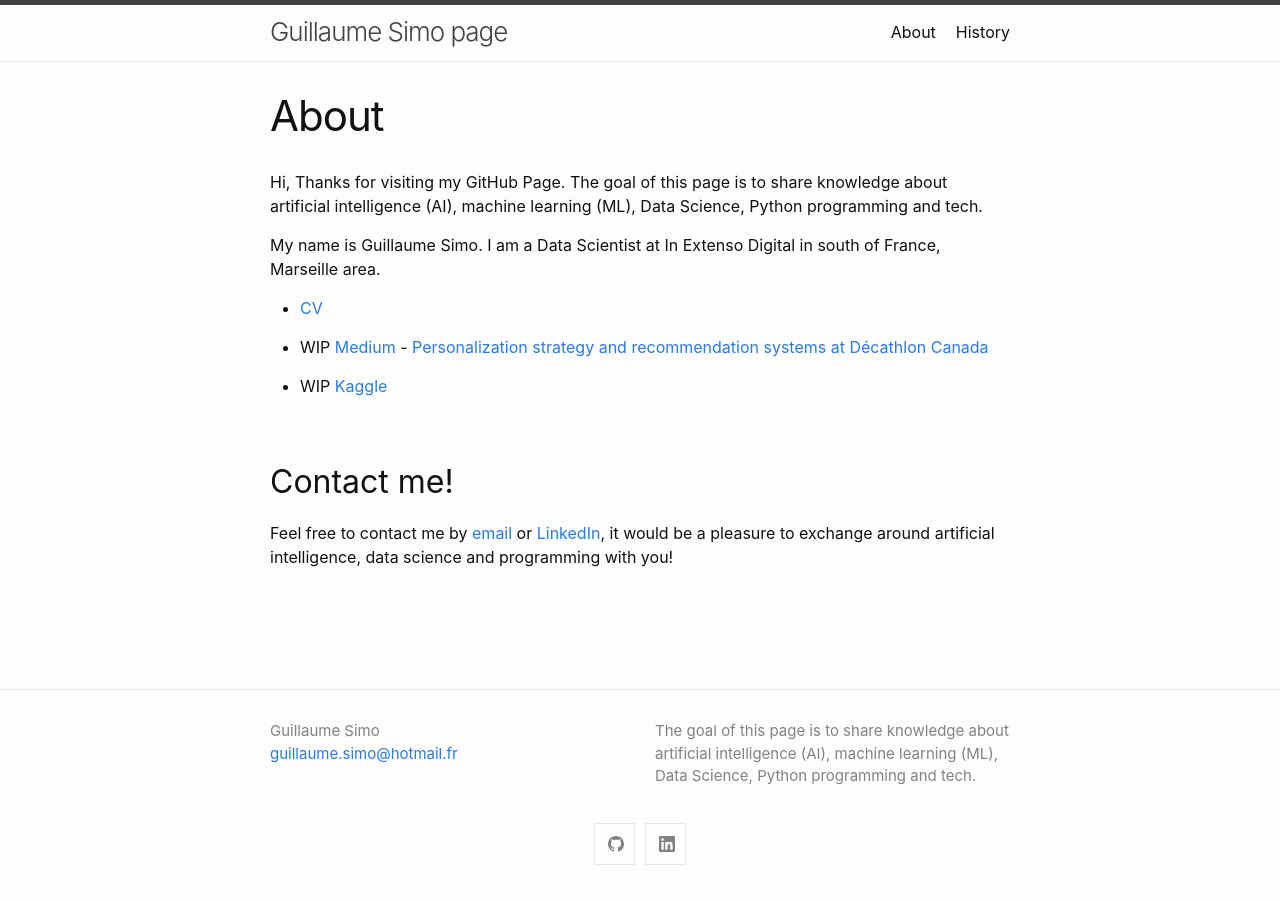
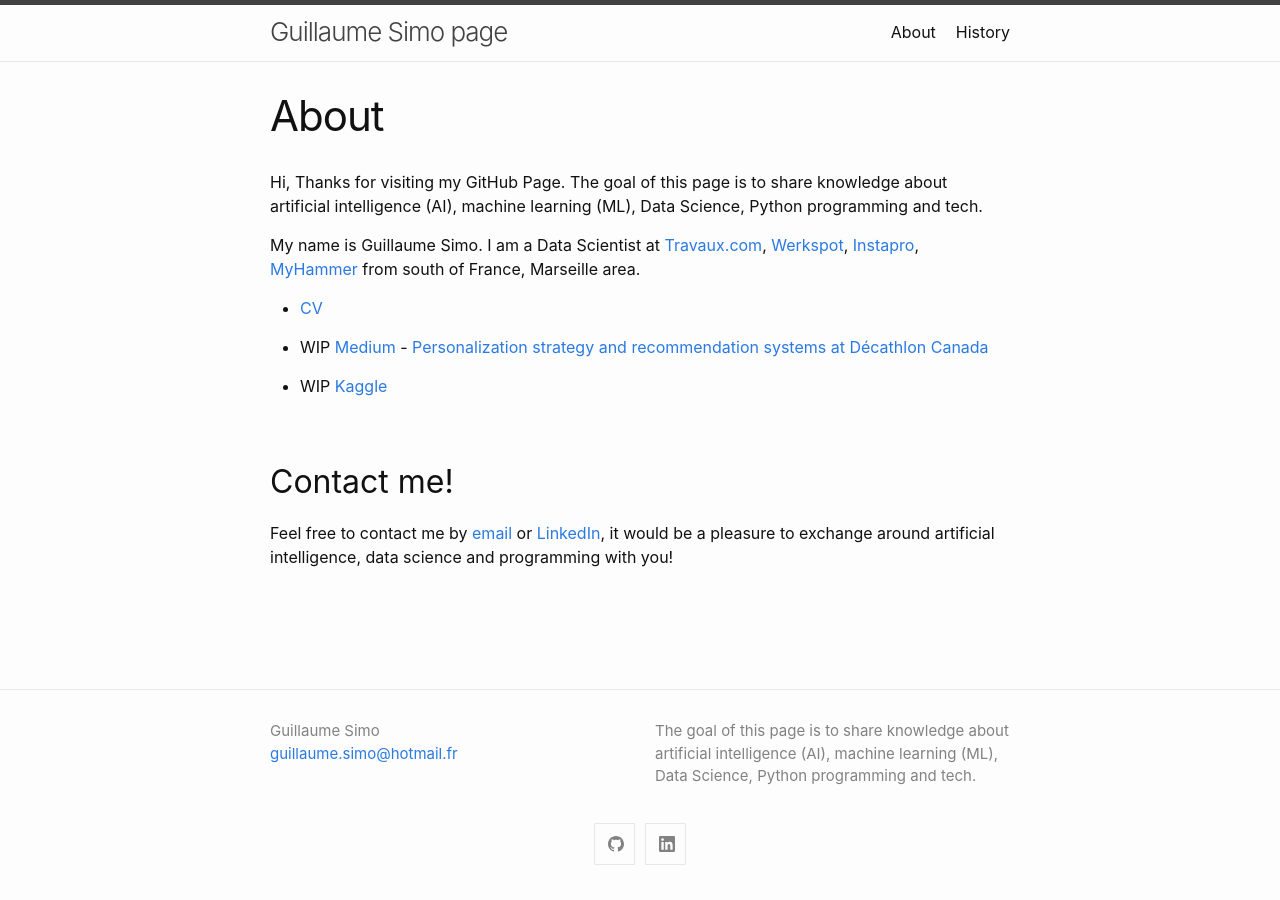
Before and after one commit to GuillaumeSimo/GuillaumeSimo.github.io, a Jekyll site: the page built from about.md, in a window 1280 px wide. Built offline with Jekyll 4.4.1, drawn with Linux system fonts in a browser that asks for light colours.

Commit message:
Update about.md

```diff
--- a/about.md
+++ b/about.md
@@ -7,7 +7,7 @@ permalink: /about/
 Hi,
 Thanks for visiting my GitHub Page. The goal of this page is to share knowledge about artificial intelligence (AI), machine learning (ML), Data Science, Python programming and tech.
 
-My name is Guillaume Simo. I am a Data Scientist at In Extenso Digital in south of France, Marseille area.
+My name is Guillaume Simo. I am a Data Scientist at [Travaux.com](https://www.linkedin.com/company/travaux-com-officiel), [Werkspot](https://www.linkedin.com/company/werkspot.nl), [Instapro](https://www.linkedin.com/company/instapro), [MyHammer](https://www.linkedin.com/company/myhammer-ag/) from south of France, Marseille area.
 
 
 * [CV](docs/CV_en.pdf)
```
